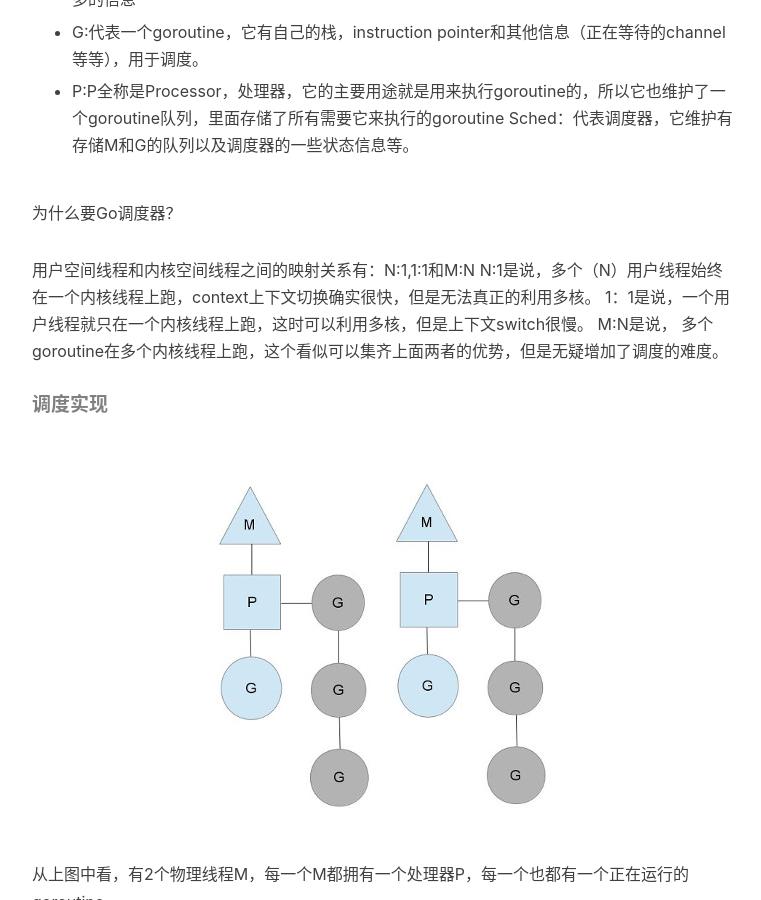
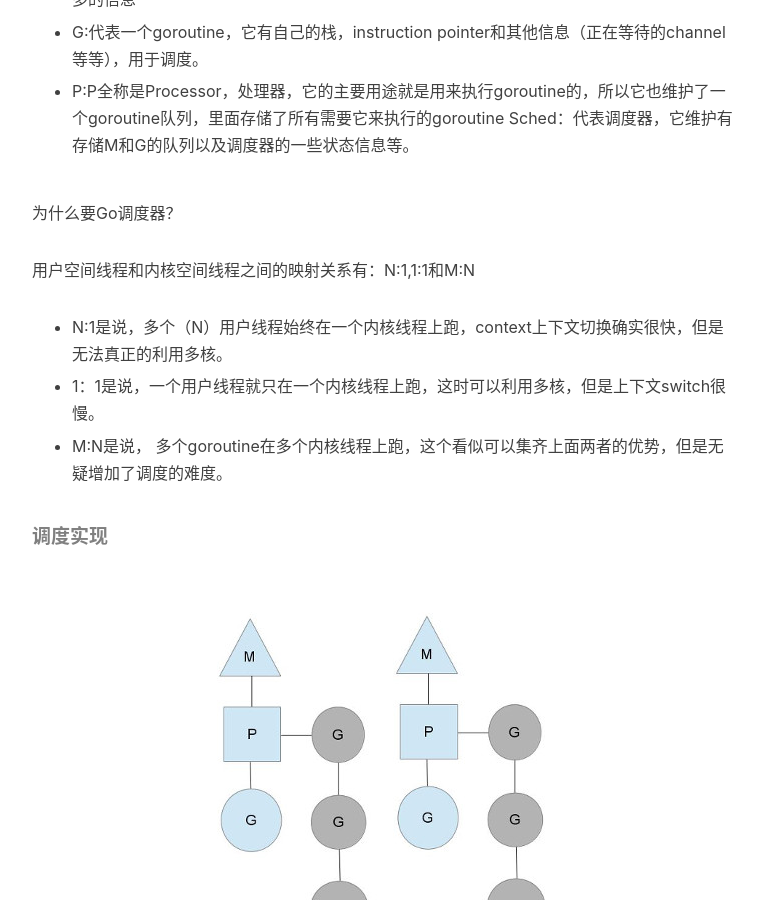
Before and after one commit to tangheng1995/tangheng1995.github.io, a Jekyll site: the page built from _posts/2020-01-13-Golang-goroutine.md, in a window 1280 px wide and 900 px high, scrolled down 2264 px. Shown: the whole window, without its empty margins (233-994 px from the left). Built offline with Jekyll 4.4.1, drawn with Linux system fonts in a browser that asks for light colours; nearby versions of some CDN libraries; comment, search, counter and statistics services are not loaded.

Commit message:
update *.md

```diff
--- a/_posts/2020-01-13-Golang-goroutine.md
+++ b/_posts/2020-01-13-Golang-goroutine.md
@@ -66,9 +66,12 @@ Go的调度器内部有四个重要的结构：M，P，S，Sched，如上图所
 为什么要Go调度器？
 
 用户空间线程和内核空间线程之间的映射关系有：N:1,1:1和M:N
-N:1是说，多个（N）用户线程始终在一个内核线程上跑，context上下文切换确实很快，但是无法真正的利用多核。
-1：1是说，一个用户线程就只在一个内核线程上跑，这时可以利用多核，但是上下文switch很慢。
-M:N是说， 多个goroutine在多个内核线程上跑，这个看似可以集齐上面两者的优势，但是无疑增加了调度的难度。
+
+- N:1是说，多个（N）用户线程始终在一个内核线程上跑，context上下文切换确实很快，但是无法真正的利用多核。
+
+- 1：1是说，一个用户线程就只在一个内核线程上跑，这时可以利用多核，但是上下文switch很慢。
+
+- M:N是说， 多个goroutine在多个内核线程上跑，这个看似可以集齐上面两者的优势，但是无疑增加了调度的难度。
 
 ##### 调度实现
 
```
